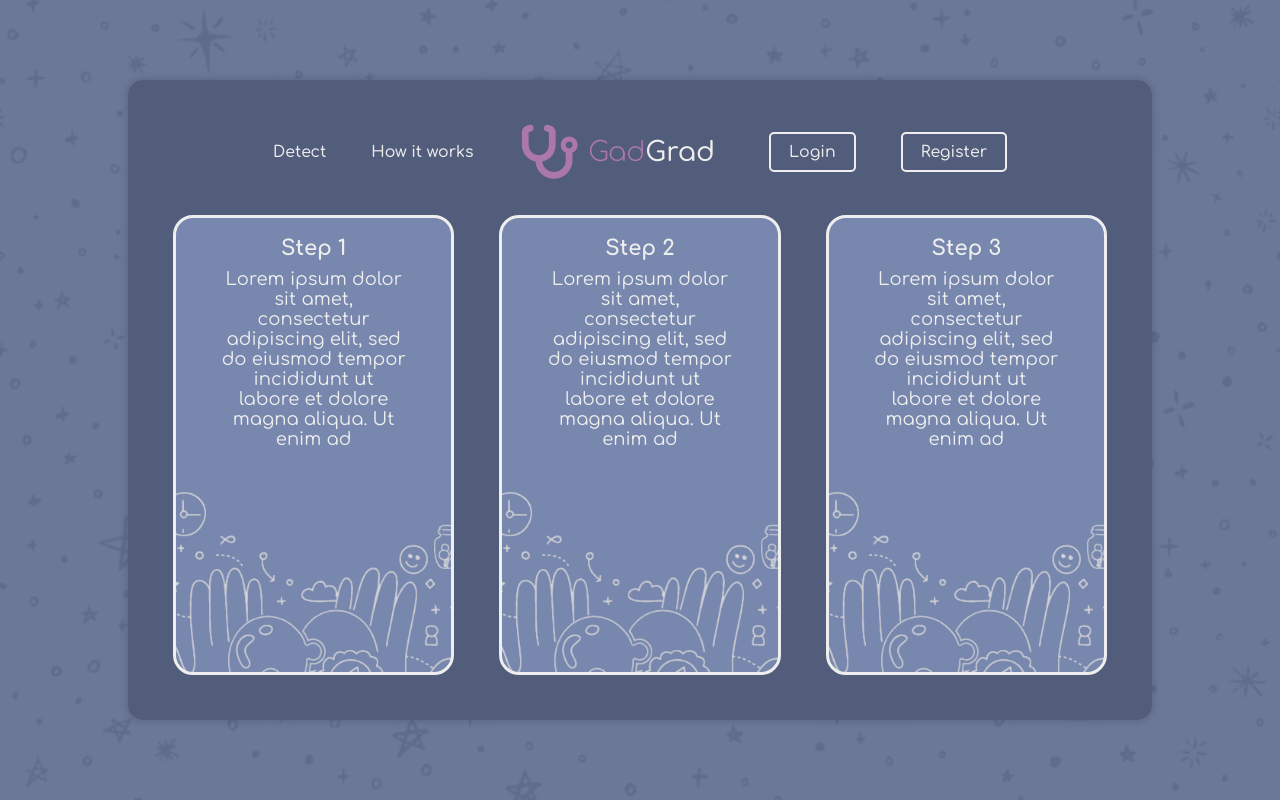
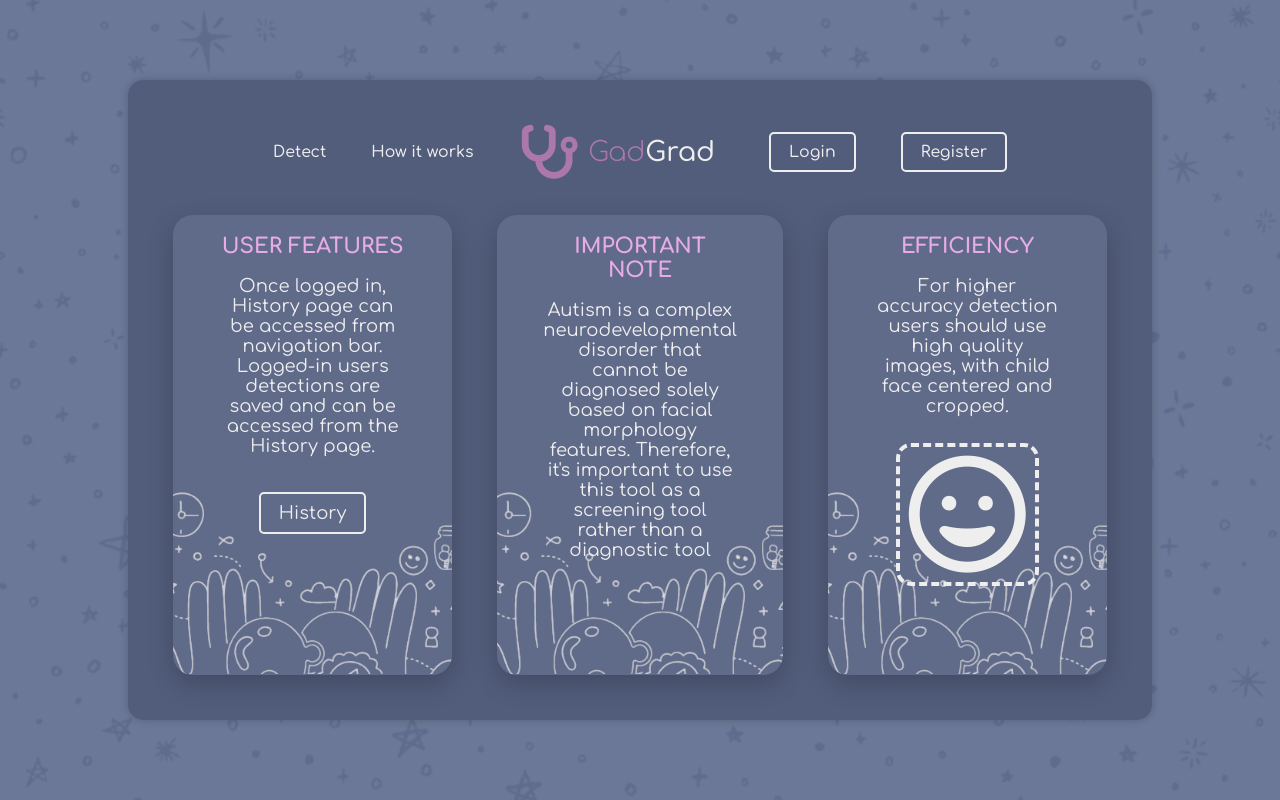
Before and after one commit to ibrahim-egy/gadGrad, a Flask app: page /instructions in a window 1280 px wide. Run offline with Flask 3, Linux system fonts and the light colour scheme; some libraries are stand-ins or nearby versions.

Commit message:
Finshed instruction page

```diff
--- a/src/database.py
+++ b/src/database.py
@@ -4,7 +4,6 @@ import base64
 from PIL import Image
 from io import BytesIO
 
-# mongo_atlas_url = "mongodb+srv://ibrahim:h0c2YhfienNaTiL1@cluster0.dvytmrt.mongodb.net/?retryWrites=true&w=majority"
 mongo_atlas_url = "mongodb://localhost:27017/"
 client = MongoClient(mongo_atlas_url, 27017)
 db = client['gadGradDB']
--- a/src/static/css/cards.css
+++ b/src/static/css/cards.css
@@ -9,12 +9,16 @@
     height: 100%;
     justify-items: center;
     gap: 5rem;
+    font-size: 2rem;
 }
 
+.uppercase {
+    text-transform: uppercase;
+}
 .card {
-    border: 3px solid #eee;
+    border: 1px solid transparent;
     border-radius: 20px;
-    background-color: #a2b4e47a;
+    background-color: #b4c1e224;
     background-image: url("../images/bg.png");
     background-size: cover;
     background-position: top;
@@ -25,20 +29,48 @@
     padding: 2rem 5rem;
     position: relative;
     color: #eee;
+    box-shadow: 0rem 1rem 3rem rgba(0, 0, 0, .2);
+    transition: all .2s ease;
+
+}
+
+.card:hover {
+    box-shadow: 0rem 1rem 2rem rgba(0, 0, 0, .4);
+    transform: scale(1.05);
+}
+
+.cards:hover > .card:not(:hover) {
+
+    filter: brightness(70%);
 }
 
 
 .card__heading {
-    margin-bottom: 1rem;
+    color: #e7ace6;
+    margin-bottom: 2rem;
+    text-transform: uppercase;
 }
 
-/*
-.card__image {
-    width: 100%;
-    height: 100%;
-    filter: brightness(0) invert(1);
-    position: absolute;
-    bottom: 0;
-    left: 0;
-    opacity: .4;
-} */
+.card__history-fake-btn {
+
+    padding: 1rem 2rem;
+    border-radius: var(--border-radius);
+    border: 2px solid #eee;
+    margin-top: 4rem;
+    display: inline-block;
+    color: #eee;
+}
+
+.card__ex {
+
+    padding: 1rem;
+    border: 4px dashed;
+    border-radius: 15px;
+    margin: 3rem auto 0;
+    display: inline-block;
+}
+
+.card__ex > i {
+    font-size: 13rem;
+
+}
--- a/src/static/css/styles.css
+++ b/src/static/css/styles.css
@@ -38,6 +38,8 @@ html {
         font-size: 56.25%;
     }
 }
+
+
 
 body {
     display: flex;
--- a/src/templates/instructions.html
+++ b/src/templates/instructions.html
@@ -6,19 +6,28 @@
 
     <div class="cards">
         <div class="card">
-            <h3 class="card__heading">Step 1</h3>
-            <p class="card__paragraph">Lorem ipsum dolor sit amet, consectetur adipiscing elit, sed do eiusmod tempor incididunt ut labore et dolore magna aliqua. Ut enim ad</p>
-<!--            <img src="static/images/card-bg.png" alt="Card" class="card__image">-->
+            <h3 class="card__heading">User Features</h3>
+<!--            <p class="card__paragraph">Start by logging in to unlock saving and viewing recent detection results.</p>-->
+            <p class="card__paragraph">
+                Once logged in, History page can be accessed from navigation bar.
+                Logged-in users detections are saved and can be accessed from the History page.
+                <div class="card__history-fake-btn">
+                    History
+                </div>
+            </p>
         </div>
         <div class="card">
-            <h3 class="card__heading">Step 2</h3>
-            <p class="card__paragraph">Lorem ipsum dolor sit amet, consectetur adipiscing elit, sed do eiusmod tempor incididunt ut labore et dolore magna aliqua. Ut enim ad</p>
-<!--            <img src="#" alt="Card" class="card__image">-->
+            <h3 class="card__heading uppercase">Important Note</h3>
+            <p class="card__paragraph">
+                Autism is a complex neurodevelopmental disorder that cannot be diagnosed solely based on facial morphology features. Therefore, it's important to use this tool as a screening tool rather than a diagnostic tool
+            </p>
         </div>
         <div class="card">
-            <h3 class="card__heading">Step 3</h3>
-            <p class="card__paragraph">Lorem ipsum dolor sit amet, consectetur adipiscing elit, sed do eiusmod tempor incididunt ut labore et dolore magna aliqua. Ut enim ad</p>
-<!--            <img src="#" alt="Card" class="card__image">-->
+            <h3 class="card__heading">Efficiency</h3>
+            <p class="card__paragraph">
+                For higher accuracy detection users should use high quality images, with child face centered and cropped.
+            </p>
+            <div class="card__ex"><i class="fa-regular fa-face-grin"></i></div>
         </div>
     </div>
 
--- a/src/templates/partials/header.html
+++ b/src/templates/partials/header.html
@@ -10,7 +10,8 @@
     <!-- Google Fonts -->
     <link rel="preconnect" href="https://fonts.googleapis.com">
     <link rel="preconnect" href="https://fonts.gstatic.com" crossorigin>
-    <link href="https://fonts.googleapis.com/css2?family=Comfortaa:wght@300;400;500;600;700&family=Montserrat:ital,wght@0,200;0,300;0,400;0,500;0,600;0,700;0,800;0,900;1,100;1,200;1,300;1,400;1,500;1,600;1,700;1,800;1,900&family=Raleway:wght@100;200;300;400;500;600;700;800;900&display=swap" rel="stylesheet">
+    <link href="https://fonts.googleapis.com/css2?family=Comfortaa:wght@300;400;500;600;700&display=swap" rel="stylesheet">
+<!--    <link href="https://fonts.googleapis.com/css2?family=Comfortaa:wght@300;400;500;600;700&family=Montserrat:ital,wght@0,200;0,300;0,400;0,500;0,600;0,700;0,800;0,900;1,100;1,200;1,300;1,400;1,500;1,600;1,700;1,800;1,900&family=Raleway:wght@100;200;300;400;500;600;700;800;900&display=swap" rel="stylesheet">-->
 
     <!--  Animate.Css  -->
     <link rel="stylesheet" href="https://cdnjs.cloudflare.com/ajax/libs/animate.css/4.1.1/animate.min.css"/>
```
Also changed, not shown: 2 other files.
